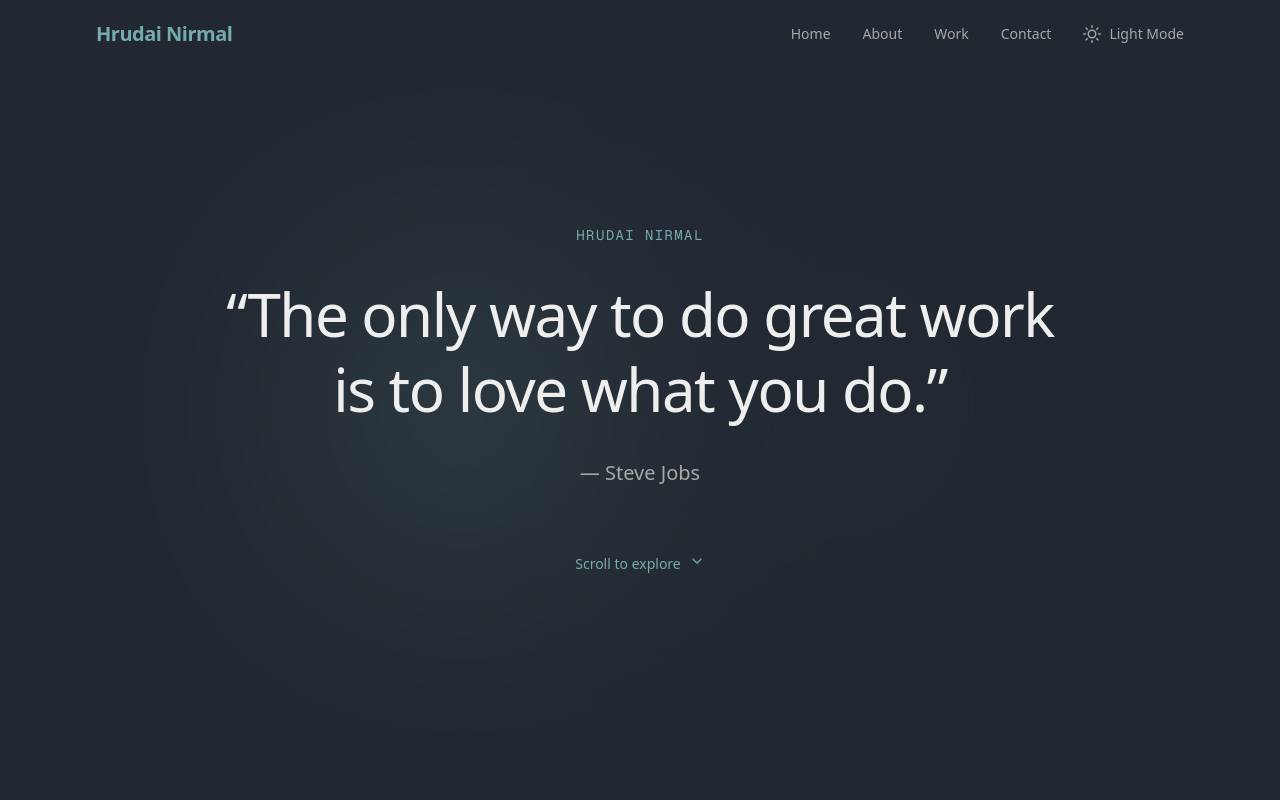
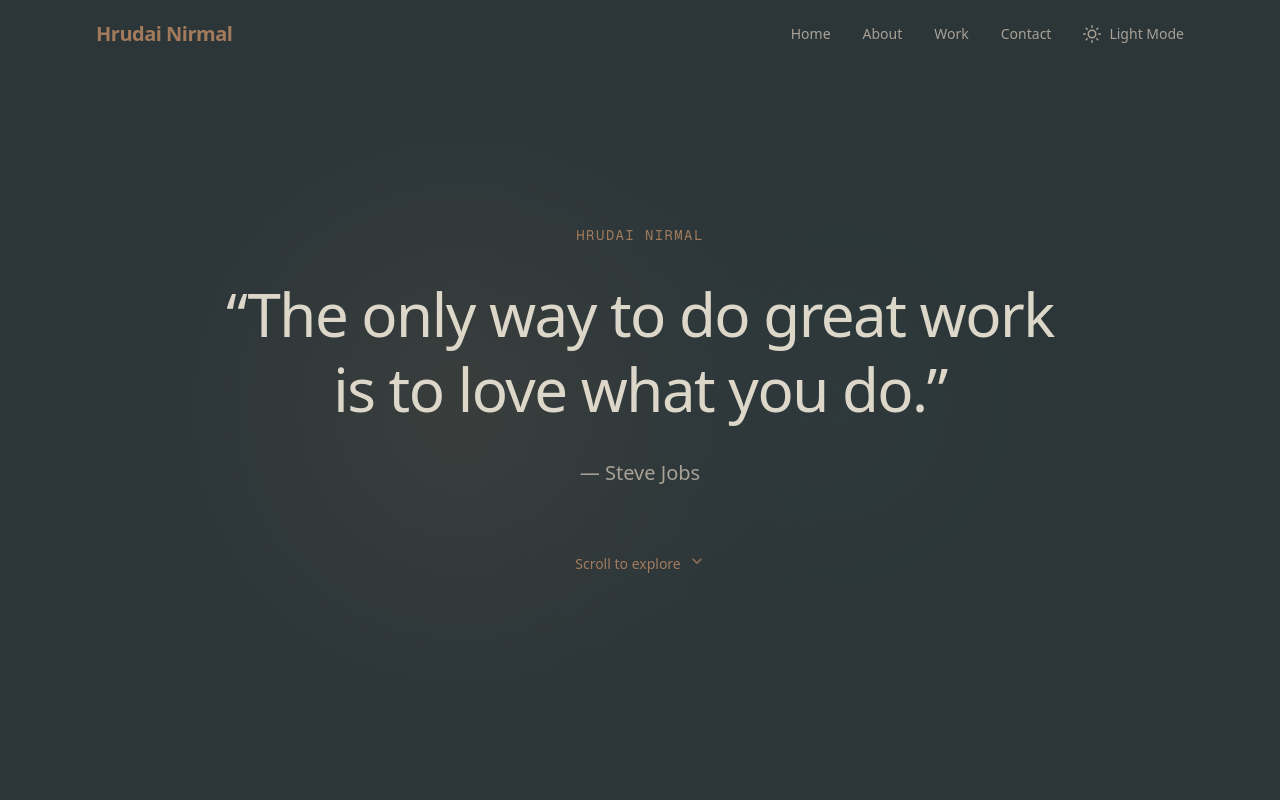
Before and after one commit to Hrudai-Nirmal/portfolio, a Next.js app: page / in a window 1280 px wide. Shown: the top 800 px of the page. Built offline with nearby package versions, Linux system fonts and the light colour scheme.

Commit message:
style: update dark mode palette to warm earthy tones #2C3639 #3F4E4F #A27B5C #DCD7C9

```diff
--- a/src/app/globals.css
+++ b/src/app/globals.css
@@ -2,18 +2,18 @@
 
 /* ===== Color Palettes ===== */
 /* Light: #FAF7F0 #D8D2C2 #B17457 #4A4947 */
-/* Dark:  #222831 #31363F #76ABAE #EEEEEE */
+/* Dark:  #2C3639 #3F4E4F #A27B5C #DCD7C9 */
 
 :root {
   /* Default to dark */
-  --bg-primary: #222831;
-  --bg-secondary: #31363F;
-  --accent: #76ABAE;
-  --text-primary: #EEEEEE;
-  --text-secondary: #a8a8a8;
-  --border-color: #31363F;
-  --surface: #2b3040;
-  --surface-hover: #353b4a;
+  --bg-primary: #2C3639;
+  --bg-secondary: #3F4E4F;
+  --accent: #A27B5C;
+  --text-primary: #DCD7C9;
+  --text-secondary: #a8a196;
+  --border-color: #3F4E4F;
+  --surface: #344042;
+  --surface-hover: #3d4b4c;
 }
 
 .light {
@@ -28,14 +28,14 @@
 }
 
 .dark {
-  --bg-primary: #222831;
-  --bg-secondary: #31363F;
-  --accent: #76ABAE;
-  --text-primary: #EEEEEE;
-  --text-secondary: #a8a8a8;
-  --border-color: #31363F;
-  --surface: #2b3040;
-  --surface-hover: #353b4a;
+  --bg-primary: #2C3639;
+  --bg-secondary: #3F4E4F;
+  --accent: #A27B5C;
+  --text-primary: #DCD7C9;
+  --text-secondary: #a8a196;
+  --border-color: #3F4E4F;
+  --surface: #344042;
+  --surface-hover: #3d4b4c;
 }
 
 @theme inline {
```
